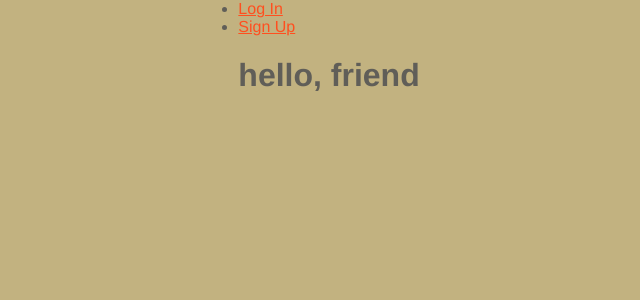
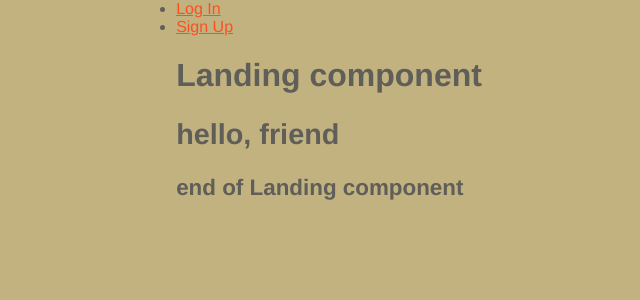
Before and after one commit to natnichols/homewrangler-front-end, a React (Vite) app: page / in a window 1280 px wide. Shown: the top 300 px of the page, without its empty margins (311-951 px from the left). Built offline with nearby package versions, Linux system fonts and the light colour scheme; no server answers.

Commit message:
adjust Landing jsx & css

```diff
--- a/src/pages/Landing/Landing.jsx
+++ b/src/pages/Landing/Landing.jsx
@@ -4,7 +4,9 @@ import styles from './Landing.module.css'
 const Landing = ({ user }) => {
   return (
     <main className={styles.container}>
-      <h1>hello, {user ? user.name : 'friend'}</h1>
+      <h1>Landing component</h1>
+      <h2>hello, {user ? user.name : 'friend'}</h2>
+      <h3>end of Landing component</h3>
     </main>
   )
 }
--- a/src/pages/Landing/Landing.module.css
+++ b/src/pages/Landing/Landing.module.css
@@ -1,5 +1,5 @@
 .container {
-  display: flex;
+  /* display: flex;
   align-items: center;
-  flex-direction: column;
+  flex-direction: column; */
 }
```
